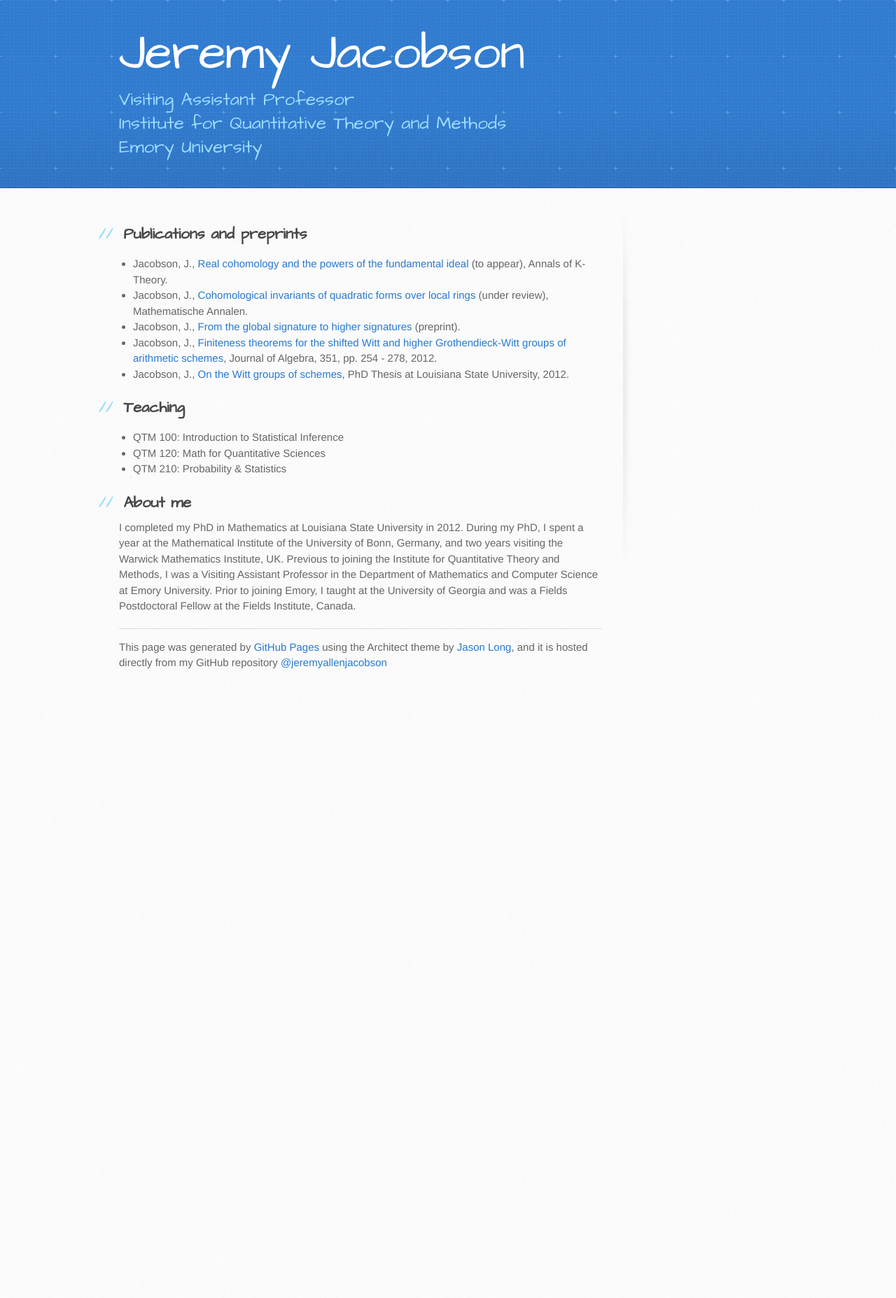
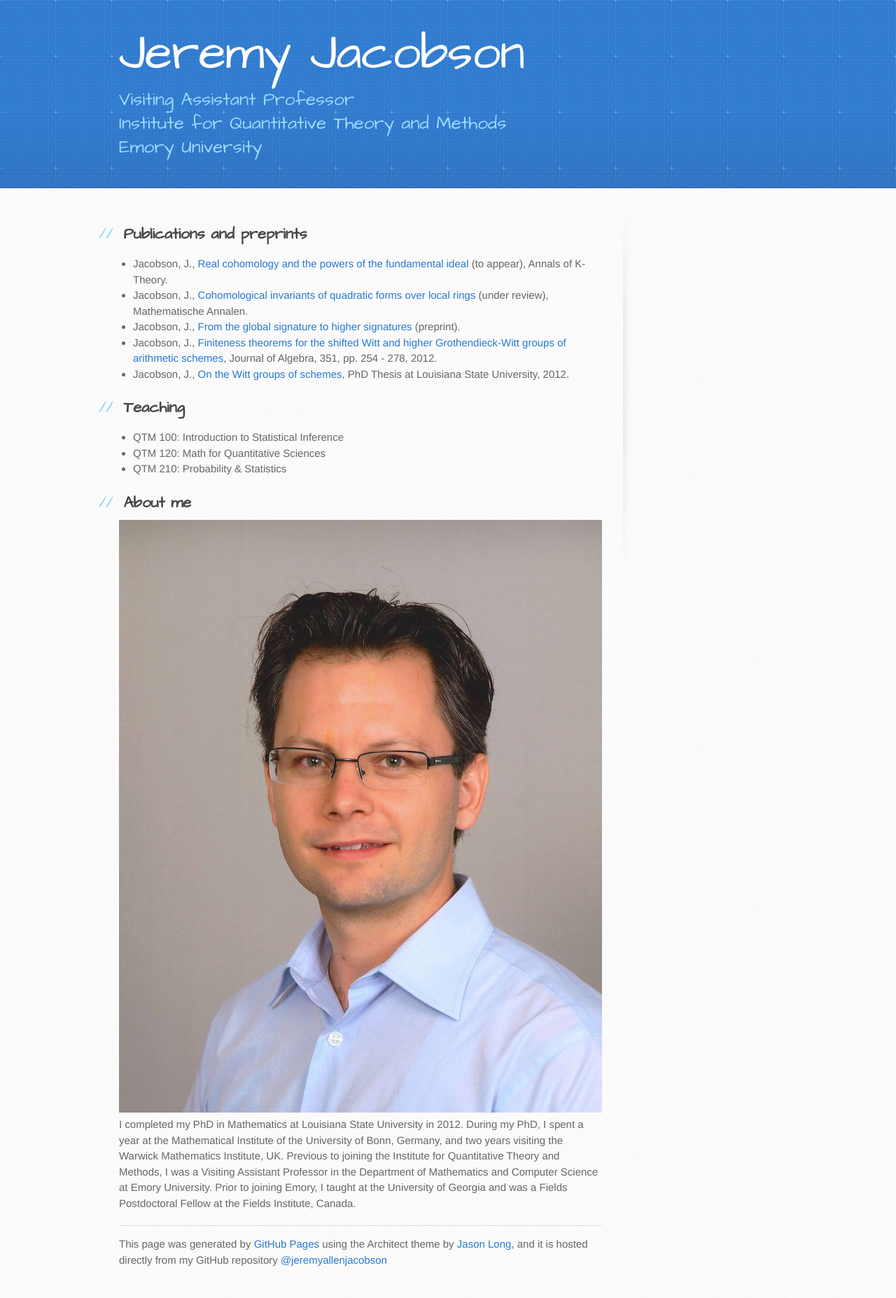
Before and after one commit to jeremyallenjacobson/jeremyallenjacobson.github.io, a Jekyll site: the page index.html, which Jekyll copies as it is, in a window 1280 px wide. Shown: the whole page at 70% size. Built offline with Jekyll 4.4.1, drawn with Linux system fonts in a browser that asks for light colours; before the commit the page ends 1001 px from its top, so only the background shows below that.

Commit message:
Update index.html

```diff
--- a/index.html
+++ b/index.html
@@ -53,7 +53,7 @@
 
 <h2>
 <a id="about-me" class="anchor" href="#about-me" aria-hidden="true"><span aria-hidden="true" class="octicon octicon-link"></span></a>About me</h2>
-
+<img src="https://github.com/jeremyallenjacobson/jeremyallenjacobson.github.io/blob/master/ProfilePicture1.jpg" alt="Picture of Jeremy Jacobson.">
 <p>I completed my PhD in Mathematics at Louisiana State University in 2012. During my PhD, I spent a year at the Mathematical Institute of the University of Bonn, Germany,  and two years visiting the Warwick Mathematics Institute, UK. Previous to joining the Institute for Quantitative Theory and Methods, I was a Visiting Assistant Professor in the Department of Mathematics and Computer Science at Emory University. Prior to joining Emory, I taught at the University of Georgia and was a Fields Postdoctoral Fellow at the Fields Institute, Canada.</p>
 <hr>
 <p>This page was generated by <a href="https://pages.github.com">GitHub Pages</a> using the Architect theme by <a href="https://twitter.com/jasonlong">Jason Long</a>, and it is hosted directly from my GitHub repository <a id="jeremyallenjacobson" class="anchor" href="#jeremyallenjacobson" aria-hidden="true"><span aria-hidden="true" class="octicon octicon-link"></span></a><a href="https://github.com/jeremyallenjacobson" class="user-mention">@jeremyallenjacobson</a>
```
